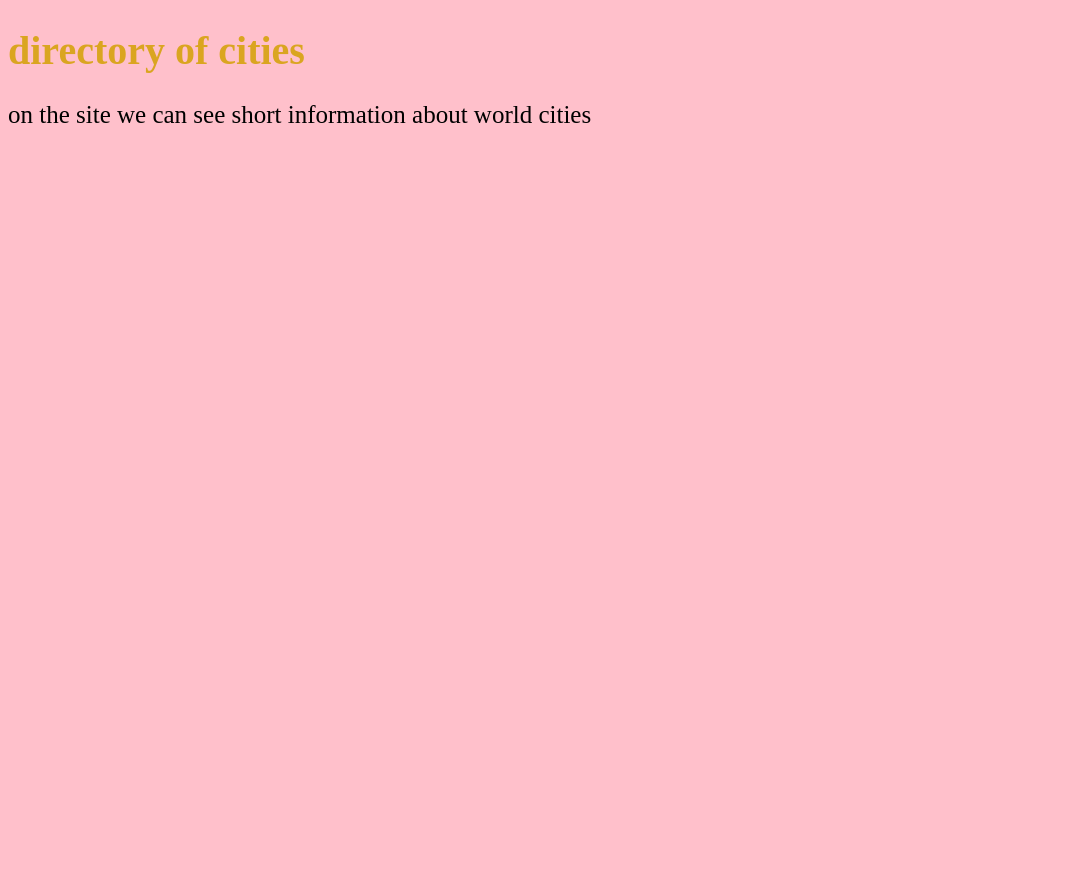
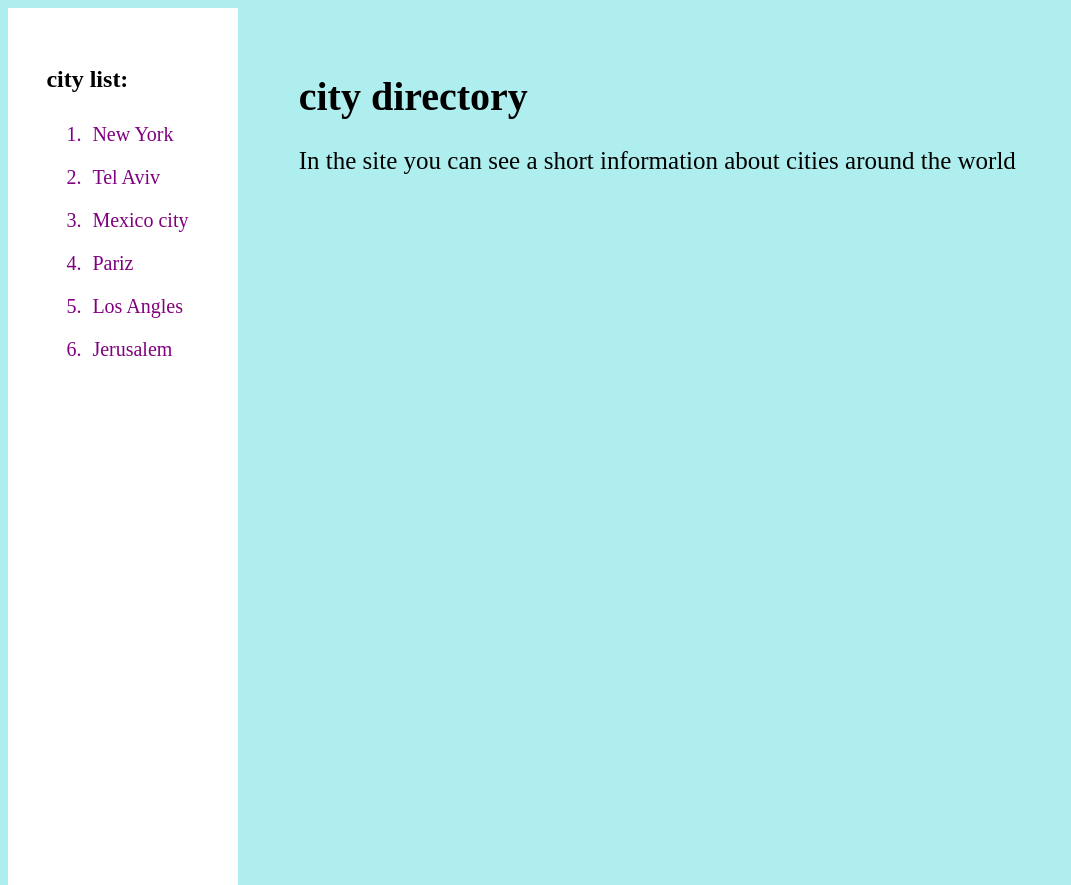
Before and after one commit to AngelinaB25/directory-of-cities, a Django app: page / in a window 1280 px wide. Shown: the whole page, without its empty margins (0-1071 px from the left). Before the commit the page ends 123 px from the top, so only its background shows below. Run offline with Django 4.2, Linux system fonts and the light colour scheme.

Commit message:
changes and new color

```diff
--- a/config/urls.py
+++ b/config/urls.py
@@ -19,5 +19,12 @@ from core.views import main
 
 urlpatterns = [
     path('admin/', admin.site.urls),
-    path('', main)
+    path('', main),
+    path('New York', main, name= 'New York'),
+    path('Tel Aviv', main, name= 'Tel Aviv'),
+    path('Mexico city', main, name= 'Mexico city'),
+    path('Pariz', main, name= 'Pariz'),
+    path('Los Angles', main, name= 'Los Angles'),
+    path('Jerusalem', main, name= 'Jerusalem'),
+
 ]
--- a/core/static/css/style.css
+++ b/core/static/css/style.css
@@ -1,10 +1,34 @@
 body{
-    background-color: pink;
+    background-color: paleturquoise;
 }
 h1{
-    color:goldenrod;
+    color:black;
     font-size: 40px;
 }
 p{
     font-size: 25px;
 }
+.menu{
+    background-color:white;
+    width: 12%;
+    height: 100%;
+    position:absolute;
+    padding:3%;
+}
+.main{
+    width:74%;
+    margin-left:20%;
+    padding:3%;
+}
+.menu li{
+    color:purple;
+    font-size: 20px;
+    width: 100%;
+    padding-left: 6px;
+    padding-right: 10px;
+    padding-top: 10px;
+    padding-bottom: 10px;
+}
+.menu a:hover{
+    color: blue;
+}
--- /dev/null
+++ b/core/templates/New York.html
@@ -0,0 +1,4 @@
+{% extents 'bade.html' %}
+{% block content %}
+<h1>It is very intersting city for me</h1>
+{% endblock %}
--- /dev/null
+++ b/core/templates/base.html
@@ -0,0 +1,30 @@
+{% load static %}
+<!DOCTYPE html>
+<html lang="en">
+    <head>
+        <title>
+            directory of cities
+        </title>
+        <link rel = "stylesheet" href  ="{% static 'css/style.css' %}" type = "text/css">
+    </head>
+    <body>
+        <div class="menu">
+        <h2>
+            city list:
+        </h2>
+        <ol>
+            {% for city in cities %}
+            <li>
+                <a herf = "{% url city %}">
+                    {{ city }}
+                </a>
+            </li>
+            {% endfor %}
+        </ol>
+        </div>
+        <div class="main">
+       {% block content %}
+       {% endblock %}
+        </div>
+    </body>
+</html>
--- a/core/templates/main.html
+++ b/core/templates/main.html
@@ -1,18 +1,9 @@
-{% load static %}
-<!DOCTYPE html>
-<html lang="en">
-    <head>
-        <title>
-            directory of cities
-        </title>
-        <link rel = "stylesheet" href  ="{% static 'css/style.css' %}" type = "text/css">
-    </head>
-    <body>
-        <h1>
-            directory of cities
-        </h1>
-        <p>
-            on the site we can see short information about world cities
-        </p>
-    </body>
-</html>
+{% extends 'base.html' %}
+{% block content %}
+<h1>
+    city directory
+</h1>
+<p>
+    In the site you can see a short information about cities around the world
+</p>
+{% endblock %}
--- a/core/views.py
+++ b/core/views.py
@@ -1,4 +1,10 @@
 from django.shortcuts import render
 def main(request):
-    return render(request, 'main.html')
+    path = request.path
+    path = path.replace('/','')
+    if path == "":
+        path = 'main'
+    cities = ['New York','Tel Aviv','Mexico city','Pariz','Los Angles','Jerusalem']
+    return render(request,f'{path}.html',{'cities':cities})
+
 # Create your views here.
```
